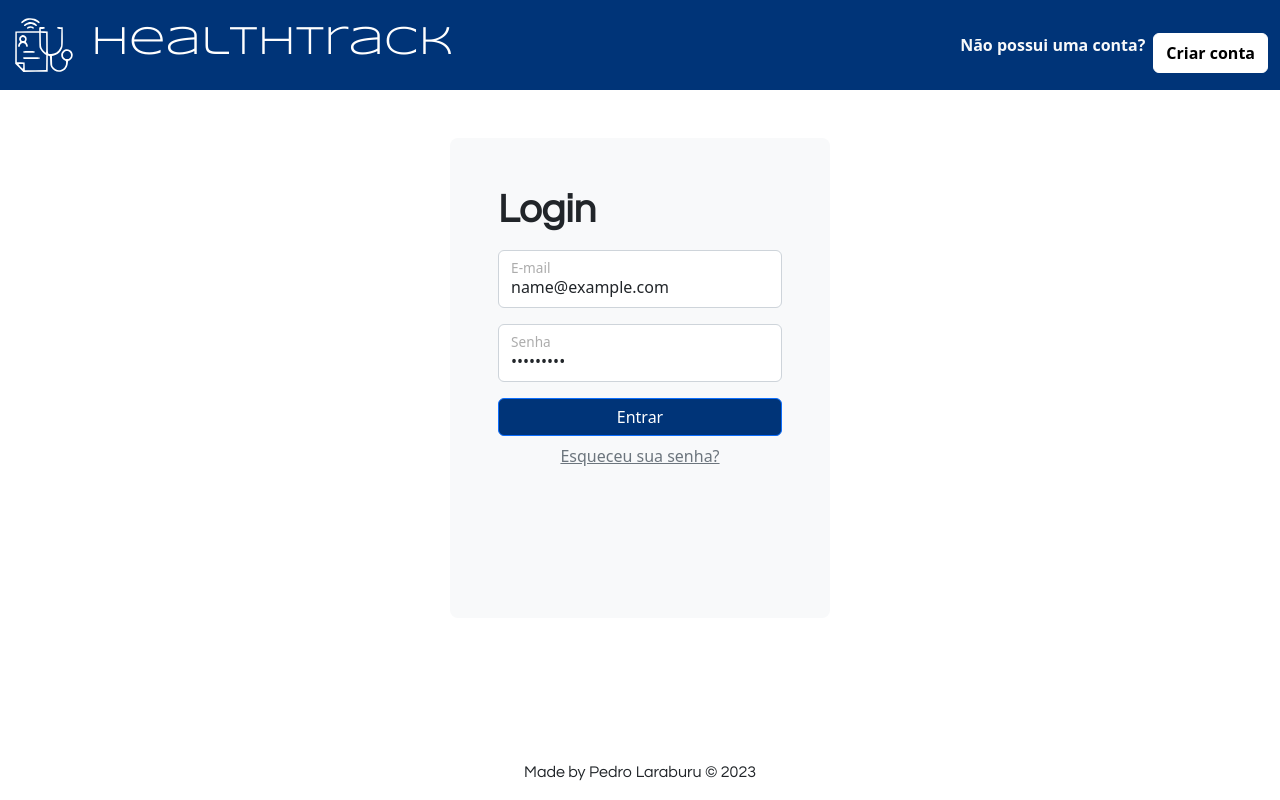
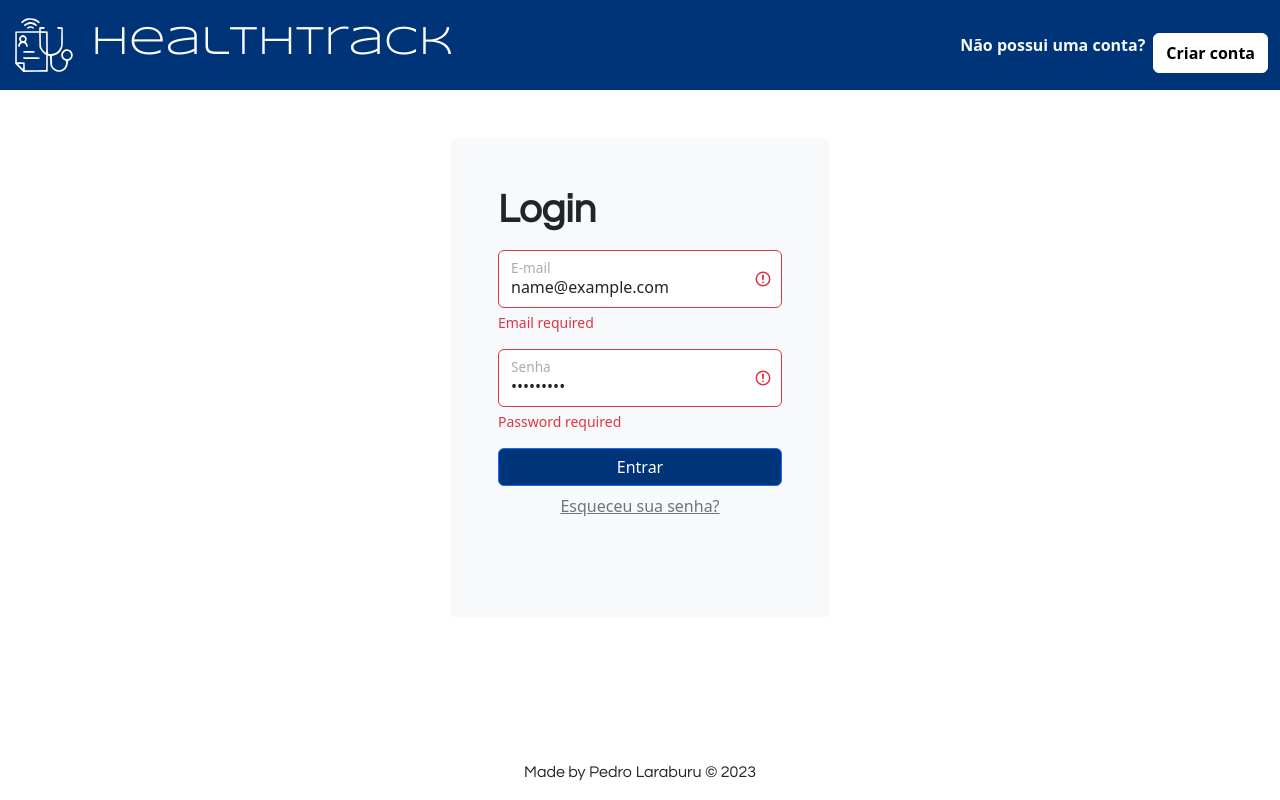
Before and after one commit to pedrolaraburu/HealthTrack, an Angular app: page /home in a window 1280 px wide. Both pictures are taken after typing "name@example.com", "Sample123" into the empty fields and a click on the button "Entrar". Built offline with nearby package versions, Linux system fonts and the light colour scheme.

Commit message:
feat: add login verification

```diff
--- a/src/app/pages/login/login.component.html
+++ b/src/app/pages/login/login.component.html
@@ -3,18 +3,22 @@
     <div class="row justify-content-center">
         <div class="col-md-4 p-5 mb-5 bg-light rounded-3" style="height: 60vh;">
             <h1 class="text-text mb-3 fw-bolder">Login</h1>
-            <form>
+            <form [formGroup]="loginForm" (ngSubmit)="onSubmitLogin()">
                 <div class="form-floating mt-3 mb-3">
-                    <input name="teste" type="email" class="form-control" id="exampleInputEmail1" aria-describedby="emailHelp" placeholder="E-mail" [(ngModel)]="email">
-                    <label for="exampleInputEmail1" class="form-label" style="color:grey">E-mail</label>
-                </div>
+                    <input name="teste" type="email" class="form-control" id="inputEmail" aria-describedby="emailHelp" placeholder="E-mail" formControlName="email" [ngClass]="{'is-valid': email.touched && email.valid, 'is-invalid': !email.valid && (email.touched || userSubmitted)}">
+                    <label for="inputEmail" class="form-label" style="color:grey">E-mail</label>
+                    <div class="invalid-feedback" *ngIf="!email.valid && (email.touched || userSubmitted)">
+                        Email required</div>
+                    </div>
                 <div class="form-floating mb-3">
-                    <input name="teste" type="password" class="form-control" id="exampleInputPassword1" placeholder="Senha" [(ngModel)]="password">
-                    <label for="exampleInputPassword1" class="form-label" style="color:grey">Senha</label>
-                </div>
+                    <input name="senha" type="password" class="form-control" id="inputPassword" placeholder="Senha" formControlName="password" [ngClass]="{'is-valid': password.touched && password.valid, 'is-invalid': !password.valid && (password.touched || userSubmitted)}">
+                    <label for="inputPassword" class="form-label" style="color:grey">Senha</label>
+                    <div class="invalid-feedback" *ngIf="!password.valid && (password.touched || userSubmitted)">
+                        Password required</div>
+                    </div>
                 <div class="d-grid gap-2 text-center mt-3">
-                    <button type="submit" id="butao" class="btn btn-primary hover:underline"
-                        style="background-color: #003478;" (click)="login()">Entrar</button>
+                    <button type="submit" id="botao" class="btn btn-primary hover:underline"
+                        style="background-color: #003478;">Entrar</button>
                 </div>
             </form>
             <div class="text-center mt-2">
--- a/src/app/pages/login/login.component.scss
+++ b/src/app/pages/login/login.component.scss
@@ -4,6 +4,6 @@
     font-family: 'Questrial', sans-serif;
     font-weight: 700;
 }
-#butao:hover {
+#botao:hover {
     background-color: #004eb4;
 }
--- a/src/app/pages/login/login.component.ts
+++ b/src/app/pages/login/login.component.ts
@@ -1,33 +1,60 @@
-import { Component, OnInit } from '@angular/core';
-import { UserService } from 'src/app/services/user.service';
-import { Router } from '@angular/router';
+import { Component, OnInit } from "@angular/core";
+import { UserService } from "src/app/services/user.service";
+import { Router } from "@angular/router";
+import {
+    FormControl,
+    FormBuilder,
+    FormGroup,
+    Validators,
+} from "@angular/forms";
 @Component({
-  selector: 'app-login',
-  templateUrl: './login.component.html',
-  styleUrls: ['./login.component.scss']
+    selector: "app-login",
+    templateUrl: "./login.component.html",
+    styleUrls: ["./login.component.scss"],
 })
 export class LoginComponent implements OnInit {
     showLoginAlert: boolean = false;
     showModal: boolean = false;
-  email: string = '';
-  password: string = '';
-  constructor(private usersService: UserService, private router: Router){}
+    logins: any = {};
+    loginForm: any;
+    userSubmitted: boolean = false;
+    constructor(
+        private _usersService: UserService,
+        private router: Router,
+        private fb: FormBuilder
+    ) {}
 
     ngOnInit(): void {
-    console.log('On init.');
+        this.createLoginForm();
     }
 
-
-  captura() {
-    console.log(this.email, this.password);
+    loginUser() {
+        return (this.logins = {
+            email: this.email.value,
+            password: this.password.value,
+        });
     }
 
+    createLoginForm() {
+        this.loginForm = this.fb.group({
+            email: new FormControl('', [
+                Validators.required,
+                Validators.email,
+            ]),
+            password: new FormControl('', [
+                Validators.required,
+                Validators.pattern(/^(\s+\S+\s*)*(?!\s).*$/),
+            ]),
+        });
+    }
 
     mostra() {
-    this.showModal = true;
+        alert('Função em construção!');
     }
 
-  login(): void{
+    onSubmitLogin(): void {
+        console.log(this.loginForm.value);
+        this.userSubmitted = true;
         // this.usersService.getUsers().subscribe(res => {
         //   const user = res.find((e: any)=> {
         //     return e.email === this.email && e.password === this.password
@@ -40,7 +67,14 @@ export class LoginComponent implements OnInit {
         //     this.showLoginAlert = true;
         //   }
         // })
-
     }
 
+    // Getters
+    get email() {
+        return this.loginForm.get("email").value as FormControl;
     }
+
+    get password() {
+        return this.loginForm.get("password").value as FormControl;
+    }
+}
```
Lines whose indentation alone changed are shown as unchanged.
